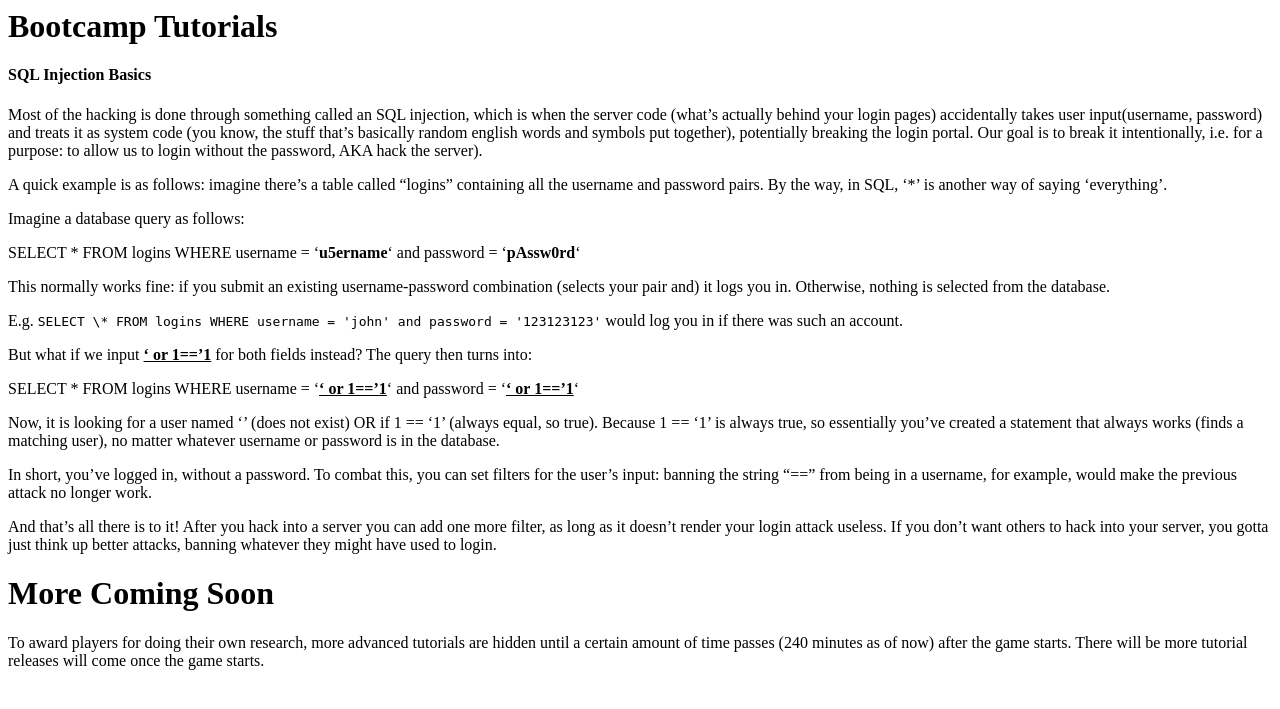
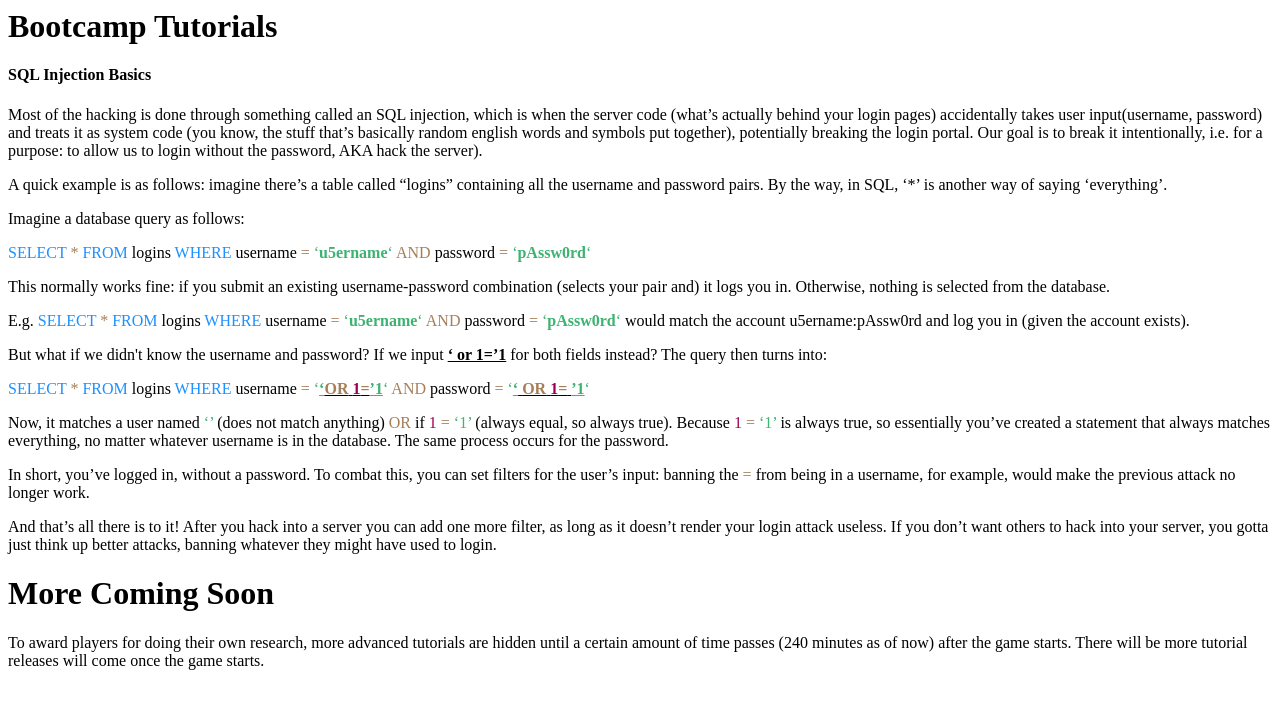
Before and after one commit to LivelyCarpet87/PivotingSQLiKotH, a Flask app: page /info/tutorials in a window 1280 px wide. Shown: the top 709 px of the page. Run offline with Flask 2, Linux system fonts and the light colour scheme.

Commit message:
Colored Tutorials

```diff
--- a/templates/tutorials.html
+++ b/templates/tutorials.html
@@ -21,32 +21,35 @@
 <p>
   Imagine a database query as follows:
 </p>
-<p>SELECT * FROM logins WHERE username = ‘<strong>u5ername</strong>‘ and password = ‘<strong>pAssw0rd</strong>‘</p>
+<p><span style="color:DodgerBlue;">SELECT</span> <span style="color:#a67f59;">*</span> <span style="color:DodgerBlue;">FROM</span> logins <span style="color:DodgerBlue;">WHERE</span>
+  username <span style="color:#a67f59;">=</span> <span style="color:MediumSeaGreen;">‘<strong>u5ername</strong>‘</span> <span style="color:#a67f59;">AND</span> password <span style="color:#a67f59;">=</span> <span style="color:MediumSeaGreen;">‘<strong>pAssw0rd</strong>‘</span></p>
 <p>
   This normally works fine: if you submit an existing
   username-password combination (selects your pair and)
   it logs you in. Otherwise, nothing is selected from
   the database.
 </p>
-<p>E.g. <code>SELECT \* FROM logins WHERE username = &#39;john&#39; and password = &#39;123123123&#39;</code> would log you in if there was such an account.</p>
-<p>But what if we input <u><strong>‘ or 1==’1</strong></u>
+<p>E.g. <span style="color:DodgerBlue;">SELECT</span> <span style="color:#a67f59;">*</span> <span style="color:DodgerBlue;">FROM</span> logins <span style="color:DodgerBlue;">WHERE</span>
+  username <span style="color:#a67f59;">=</span> <span style="color:MediumSeaGreen;">‘<strong>u5ername</strong>‘</span> <span style="color:#a67f59;">AND</span> password <span style="color:#a67f59;">=</span> <span style="color:MediumSeaGreen;">‘<strong>pAssw0rd</strong>‘</span> would
+  match the account u5ername:pAssw0rd and log you in (given the account exists).</p>
+<p>But what if we didn't know the username and password? If we input <u><strong>‘ or 1=’1</strong></u>
   for both fields instead? The query then turns into:
 </p>
 <p>
-  SELECT * FROM logins WHERE username = ‘<u><strong>‘
-  or 1==’1</strong></u>‘ and password = ‘<u><strong>‘ or
-    1==’1</strong></u>‘
+  <span style="color:DodgerBlue;">SELECT</span> <span style="color:#a67f59;">*</span> <span style="color:DodgerBlue;">FROM</span> logins <span style="color:DodgerBlue;">WHERE</span>
+   username <span style="color:#a67f59;">=</span>
+   <span style="color:MediumSeaGreen;">‘<u><strong>‘</strong></u></span><u><strong><span style="color:#a67f59;">OR</span> <span style="color:#905;">1</span><span style="color:#a67f59;">=</span></strong></u><span style="color:MediumSeaGreen;"><u><strong>’1</strong></u>‘</span> <span style="color:#a67f59;">AND</span> password <span style="color:#a67f59;">=</span> <span style="color:MediumSeaGreen;">‘<u><strong>‘</strong></u></span><u><strong> <span style="color:#a67f59;">OR</span>
+    <span style="color:#905;">1</span><span style="color:#a67f59;">=</span> </strong></u><span style="color:MediumSeaGreen;"><u><strong>’1</strong></u>‘</span>
   </p>
-<p>Now, it is looking for a user named ‘’ (does not exist)
-  OR if 1 == ‘1’ (always equal, so true). Because 1 == ‘1’ is always true, so essentially you’ve
-  created a statement that always works (finds a matching
-  user), no matter whatever username or password is in
-  the database.
+<p>Now, it matches a user named <span style="color:MediumSeaGreen;">‘’</span> (does not match anything)
+  <span style="color:#a67f59;">OR</span> if <span style="color:#905;">1</span> <span style="color:#a67f59;">=</span> <span style="color:MediumSeaGreen;">‘1’</span> (always equal, so always true). Because <span style="color:#905;">1</span> <span style="color:#a67f59;">=</span> <span style="color:MediumSeaGreen;">‘1’</span> is always true, so essentially you’ve
+  created a statement that always matches everything, no matter whatever username is in
+  the database. The same process occurs for the password.
 </p>
 <p>
   In short, you’ve logged in, without a password. To
   combat this, you can set filters for the user’s input:
-  banning the string “==” from being in a username, for
+  banning the <span style="color:#a67f59;">=</span> from being in a username, for
   example, would make the previous attack no longer work.
 </p>
 <p>
@@ -63,7 +66,7 @@
 <h4 id="more-sql-comparisons!"><a name="more-sql-comparisons!" href="#more-sql-comparisons!"></a>More SQL Comparisons!</h4>
 <p>
   Here are some SQL comparison words beyond
-  <code>==</code>:
+  <code>=</code>:
 </p>
 <ul>
 <li><code>&gt;</code>,<code>&lt;</code></li><li><code>&#39;b&#39; IN(&#39;a&#39;,&#39;b&#39;,&#39;c&#39;)</code></li><li><code>&#39;a&#39; LIKE &#39;b&#39;</code></li><li><code>2 BETWEEN 1 AND 3</code></li></ul>
@@ -81,24 +84,24 @@
 <p>
   The union keyword combines multiple different search
   results. For example, if you were to use <u><strong>‘
-    UNION SELECT username, password FROM logins—</strong>
+    UNION SELECT username, password FROM logins--</strong>
   </u> as your password, this would be the resulting
   query:
 </p>
 <p>
-  SELECT * FROM logins WHERE username = ‘u5sername’
-  and password = ‘<u><strong>a’ UNION SELECT username
-    , password FROM logins—</strong></u>‘
+  <span style="color:DodgerBlue;">SELECT</span> <span style="color:#a67f59;">*</span> <span style="color:DodgerBlue;">FROM</span> logins <span style="color:DodgerBlue;">WHERE</span>
+  username <span style="color:#a67f59;">=</span> <span style="color:MediumSeaGreen;">‘<strong>u5ername</strong>‘</span> <span style="color:#a67f59;">AND</span> password <span style="color:#a67f59;">=</span> <span style="color:MediumSeaGreen;">‘<u><strong>a’</strong></u></span><u><strong> <span style="color:DodgerBlue;">UNION SELECT</span> username
+    , password <span style="color:DodgerBlue;">FROM</span> logins <span style="color:#00a79d;">--</span></strong></u><span style="color:#00a79d;">'</span>
   </p>
 <p>
-  SQL ignores everything after ‘—‘ because it is
+  SQL ignores everything after ‘--‘ because it is
   commented out, so the server then reads it as such:
 </p>
-<p>SELECT * FROM logins WHERE username = ‘u5sername’
-  and password = ‘<u><strong>a’ UNION SELECT username,
-    password FROM logins</strong></u>
+<p><span style="color:DodgerBlue;">SELECT</span> <span style="color:#a67f59;">*</span> <span style="color:DodgerBlue;">FROM</span> logins <span style="color:DodgerBlue;">WHERE</span>
+  username <span style="color:#a67f59;">=</span> <span style="color:MediumSeaGreen;">‘<strong>u5ername</strong>‘</span> <span style="color:#a67f59;">AND</span> password <span style="color:#a67f59;">=</span> <span style="color:MediumSeaGreen;">‘<u><strong>a’</strong></u></span><u><strong> <span style="color:DodgerBlue;">UNION SELECT</span> username
+    , password <span style="color:DodgerBlue;">FROM</span> logins</strong></u>
   </p>
-<p>Because we just combined the search for
+<p>The second SELECT statement would return the entire logins table because there are no requirements (so everything matches). Because we just combined the search for
   <code>u5sername:a</code> with the ENTIRE logins
   database table, the query will have at least one
    match and you will be able to login.
```
